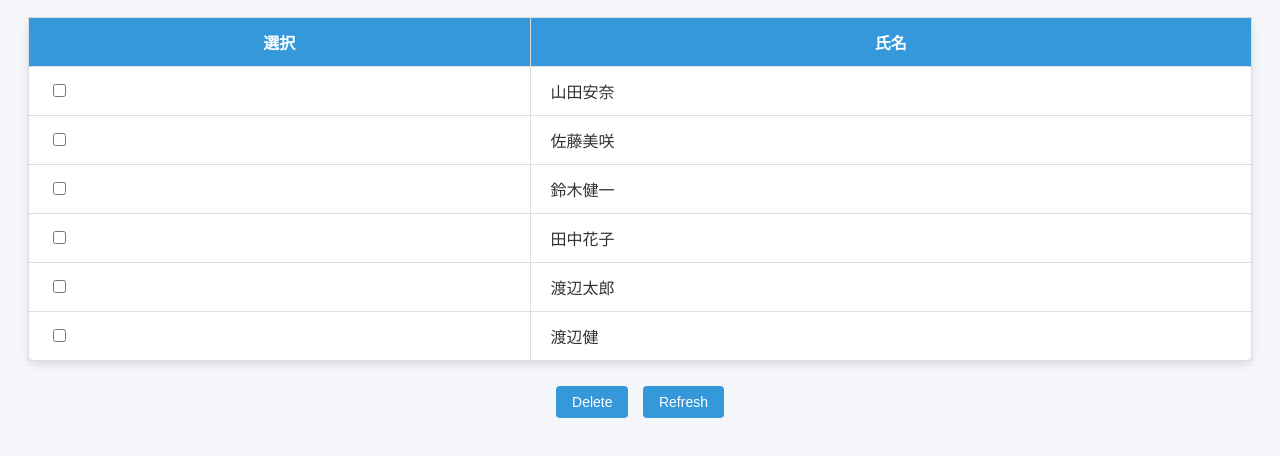
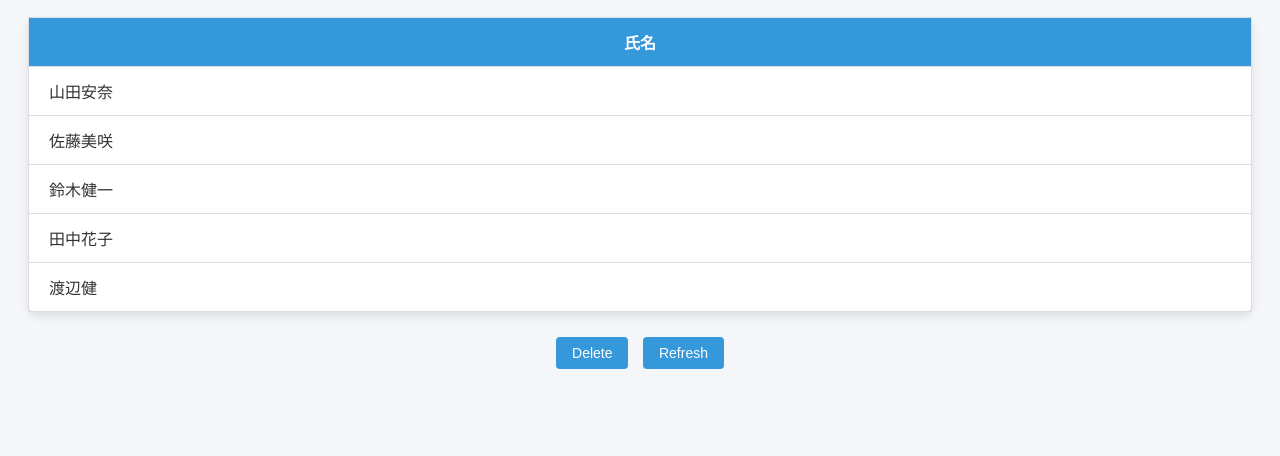
Before and after one commit to kodamaaaaaa/NoAttendance, a plain HTML site: page index.html in a window 1280 px wide. Both pictures are taken after a click on the button "Delete". Shown: the part 82-538 px from the top of the page. Drawn offline with Linux system fonts and the light colour scheme.

Commit message:
Update index.html

```diff
--- a/index.html
+++ b/index.html
@@ -31,7 +31,6 @@ th, td {
       padding: 12px 20px;
       text-align: left;
       border: 1px solid #ddd;
-  vertical-align: middle;
     }
 
     th {
@@ -67,7 +66,6 @@ th {
     <table id="nameTable">
       <thead>
         <tr>
-        <th>選択</th>
           <th>氏名</th>
         </tr>
       </thead>
@@ -78,7 +76,7 @@ th {
   </div>
 
   <div class="center">
-  <button class="button" onclick="deleteSelected()">Delete</button>
+    <button class="button" onclick="deleteRandom()">Delete</button>
     <button class="button" onclick="refreshTable()">Refresh</button>
   </div>
 
@@ -94,34 +92,23 @@ const originalNames = [
 
     function createTable(names) {
       const tbody = document.getElementById("tableBody");
-  tbody.innerHTML = ""; // テーブル初期化
-
+      tbody.innerHTML = "";
       names.forEach(name => {
         const tr = document.createElement("tr");
-
-    const checkboxTd = document.createElement("td");
-    const checkbox = document.createElement("input");
-    checkbox.type = "checkbox";
-    checkbox.className = "rowCheckbox";
-    checkboxTd.appendChild(checkbox);
-
-    const nameTd = document.createElement("td");
-    nameTd.textContent = name;
-
-    tr.appendChild(checkboxTd);
-    tr.appendChild(nameTd);
-
+        const td = document.createElement("td");
+        td.textContent = name;
+        tr.appendChild(td);
         tbody.appendChild(tr);
       });
     }
 
-function deleteSelected() {
-  const checkboxes = document.querySelectorAll(".rowCheckbox");
-  checkboxes.forEach(cb => {
-    if (cb.checked) {
-      cb.closest("tr").remove();
-    }
-  });
+    function deleteRandom() {
+      const tbody = document.getElementById("tableBody");
+      const rows = tbody.querySelectorAll("tr");
+      if (rows.length === 0) return;
+
+      const randomIndex = Math.floor(Math.random() * rows.length);
+      rows[randomIndex].remove();
     }
 
     function refreshTable() {
```
Lines whose indentation alone changed are shown as unchanged.
